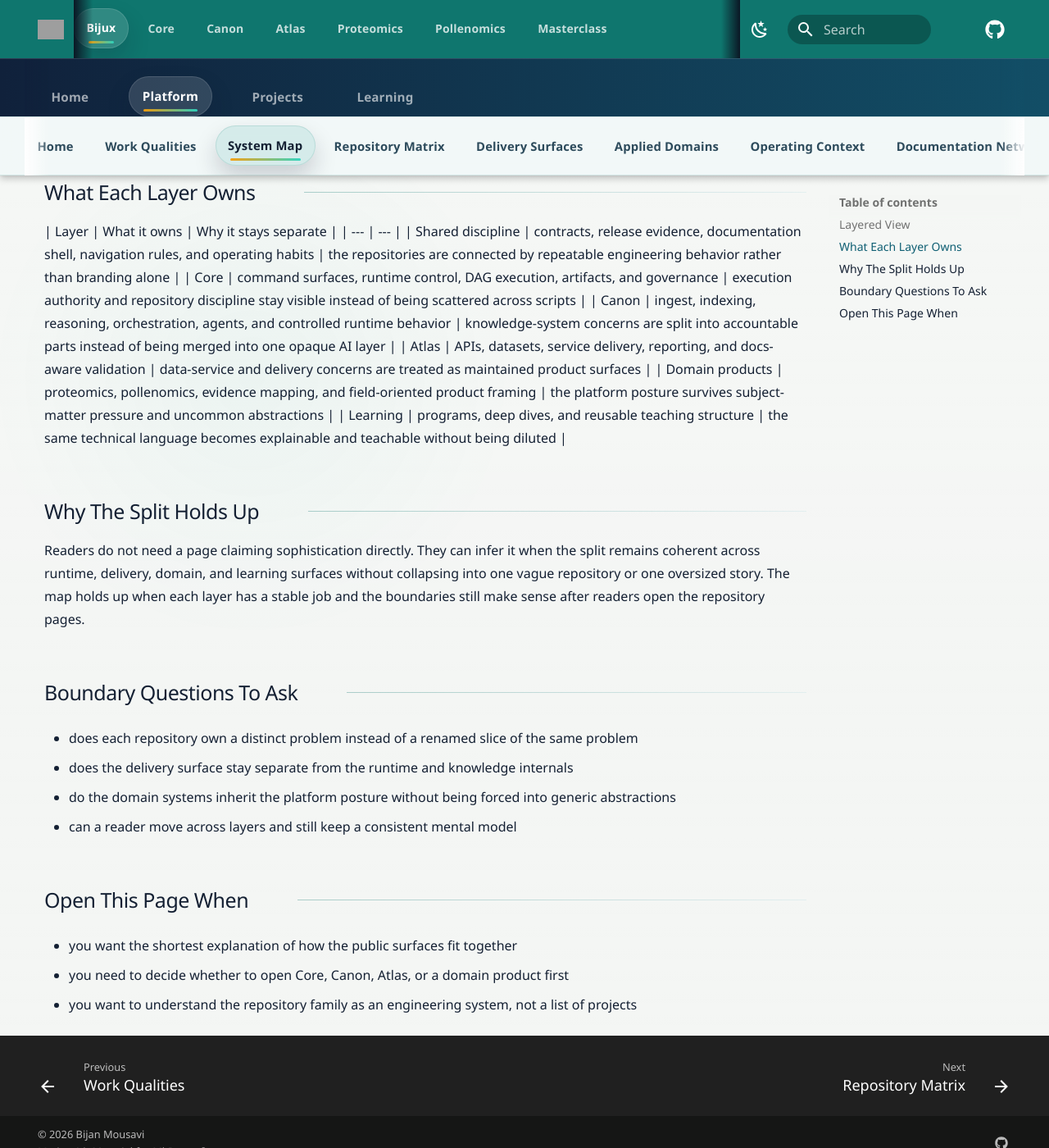
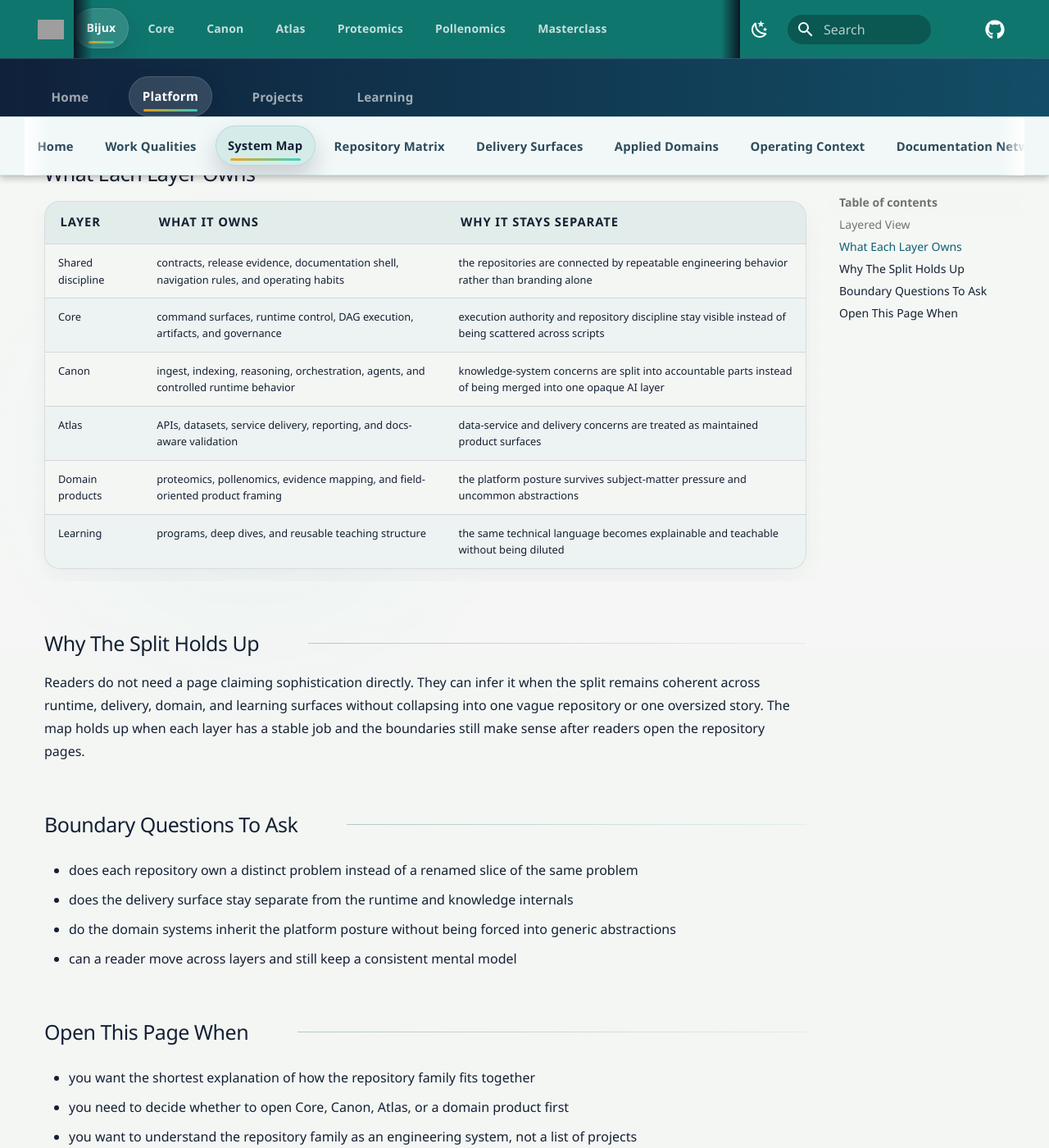
Before and after one commit to bijux/bijux.github.io, an MkDocs documentation site: the page built from docs/platform/system-map.md, in a window 1280 px wide and 1400 px high, scrolled down 864 px. Shown: the whole window at 82% size. Built offline with MkDocs 1.6.1 and Material for MkDocs 9.7.7, drawn with Linux system fonts in a browser that asks for light colours; comment, search, counter and statistics services are not loaded; part of the change alters nothing that is shown; grey boxes are pictures that could not be loaded.

Commit message:
fix(platform): clarify the layered system map

````diff
--- a/docs/platform/system-map.md
+++ b/docs/platform/system-map.md
@@ -18,12 +18,12 @@ judgment are expected.
 
 ```mermaid
 flowchart TB
-    discipline["shared discipline<br/>contracts, release evidence, docs shell, operational guardrails"]
-    core["bijux-core<br/>cli, dag runtime, evidence, release backbone"]
-    canon["bijux-canon<br/>ingest, index, reason, agent, runtime"]
-    atlas["bijux-atlas<br/>delivery, api, datasets, docs control plane"]
-    products["domain products<br/>proteomics and pollenomics"]
-    learning["learning programs<br/>masterclass and deep dives"]
+    discipline["shared discipline<br/>contracts, release evidence, docs shell, operating rules"]
+    core["bijux-core<br/>runtime, cli, dag, artifacts, governance"]
+    canon["bijux-canon<br/>ingest, index, reasoning, orchestration, agents"]
+    atlas["bijux-atlas<br/>apis, datasets, reporting, delivery control plane"]
+    products["domain repositories<br/>proteomics and pollenomics"]
+    learning["learning programs<br/>masterclass programs and deep dives"]
 
     discipline --> core
     discipline --> canon
@@ -39,7 +39,7 @@ flowchart TB
 ## What Each Layer Owns
 
 | Layer | What it owns | Why it stays separate |
-| --- | --- |
+| --- | --- | --- |
 | Shared discipline | contracts, release evidence, documentation shell, navigation rules, and operating habits | the repositories are connected by repeatable engineering behavior rather than branding alone |
 | Core | command surfaces, runtime control, DAG execution, artifacts, and governance | execution authority and repository discipline stay visible instead of being scattered across scripts |
 | Canon | ingest, indexing, reasoning, orchestration, agents, and controlled runtime behavior | knowledge-system concerns are split into accountable parts instead of being merged into one opaque AI layer |
@@ -65,6 +65,6 @@ the repository pages.
 
 ## Open This Page When
 
-- you want the shortest explanation of how the public surfaces fit together
+- you want the shortest explanation of how the repository family fits together
 - you need to decide whether to open Core, Canon, Atlas, or a domain product first
 - you want to understand the repository family as an engineering system, not a list of projects
````
